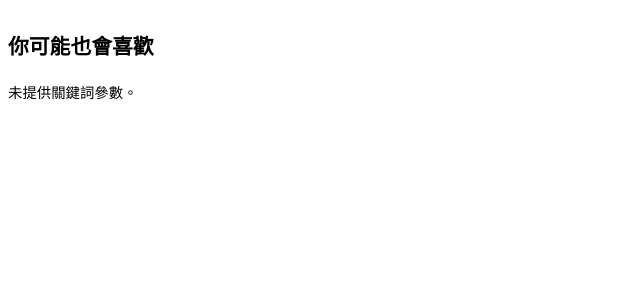
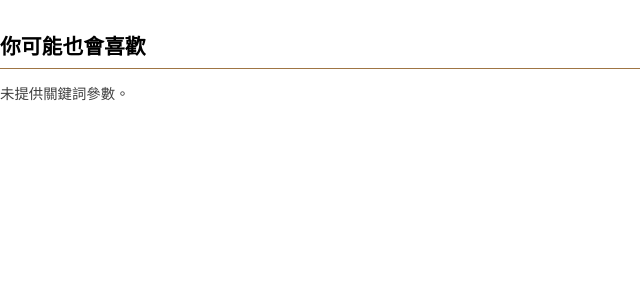
Before and after one commit to 9and4/9and4.github.io, a Jekyll site: the page blog-widgets-for-related-posts/related.html, which Jekyll copies as it is, in a window 1280 px wide. Shown: the top 300 px of the page, without its empty margins (0-640 px from the left). Built offline with Jekyll 4.4.1, drawn with Linux system fonts in a browser that asks for light colours.

Commit message:
Update related.html 增加暗黑模式

```diff
--- a/blog-widgets-for-related-posts/related.html
+++ b/blog-widgets-for-related-posts/related.html
@@ -5,6 +5,16 @@
   <meta name="viewport" content="width=device-width, initial-scale=1.0">
   <title>相關博文</title>
   <link rel="stylesheet" href="related.css">
+  <style>
+    /* 繼承博客的CSS */
+    body {
+      background-color: transparent !important;
+      margin: 0;
+      padding: 0;
+      color: var(--text-color);
+      font-family: var(--font-secondary);
+    }
+  </style>
 </head>
 <body>
   <div class="related-articles-container">
@@ -13,6 +23,42 @@
   </div>
 
   <script>
+    // 檢測暗黑模式
+    document.addEventListener('DOMContentLoaded', function() {
+      // 檢測系統顏色偏好
+      const prefersDark = window.matchMedia('(prefers-color-scheme: dark)').matches;
+
+      // 設置初始顏色變數
+      setThemeVariables(prefersDark);
+
+      // 監聽顏色模式變化
+      window.matchMedia('(prefers-color-scheme: dark)').addListener(e => {
+        setThemeVariables(e.matches);
+      });
+
+      function setThemeVariables(isDark) {
+        document.documentElement.style.setProperty('--font-main',
+          getComputedStyle(parent.document.documentElement).getPropertyValue('--font-main'));
+        document.documentElement.style.setProperty('--font-secondary',
+          getComputedStyle(parent.document.documentElement).getPropertyValue('--font-secondary'));
+        document.documentElement.style.setProperty('--background-color',
+          isDark ? '#08192d' : '#f1f1f1');
+        document.documentElement.style.setProperty('--heading-color',
+          isDark ? '#ffffff' : '#000000');
+        document.documentElement.style.setProperty('--text-color',
+          isDark ? '#e1e1e1' : '#404040');
+        document.documentElement.style.setProperty('--link-color',
+          isDark ? '#e1e1e1' : '#404040');
+        document.documentElement.style.setProperty('--link-border',
+          isDark ? '#c09662' : '#9f7544');
+        document.documentElement.style.setProperty('--link-background',
+          isDark ? 'rgba(41, 44, 66, 0.5)' : '#E0E3FD');
+        document.documentElement.style.setProperty('--visited-color',
+          isDark ? '#c09662' : '#9f7544');
+      }
+    });
+
+    // 載入相關文章
     document.addEventListener('DOMContentLoaded', function() {
       const params = new URLSearchParams(window.location.search);
       const rawTags = params.get('tags');
```
